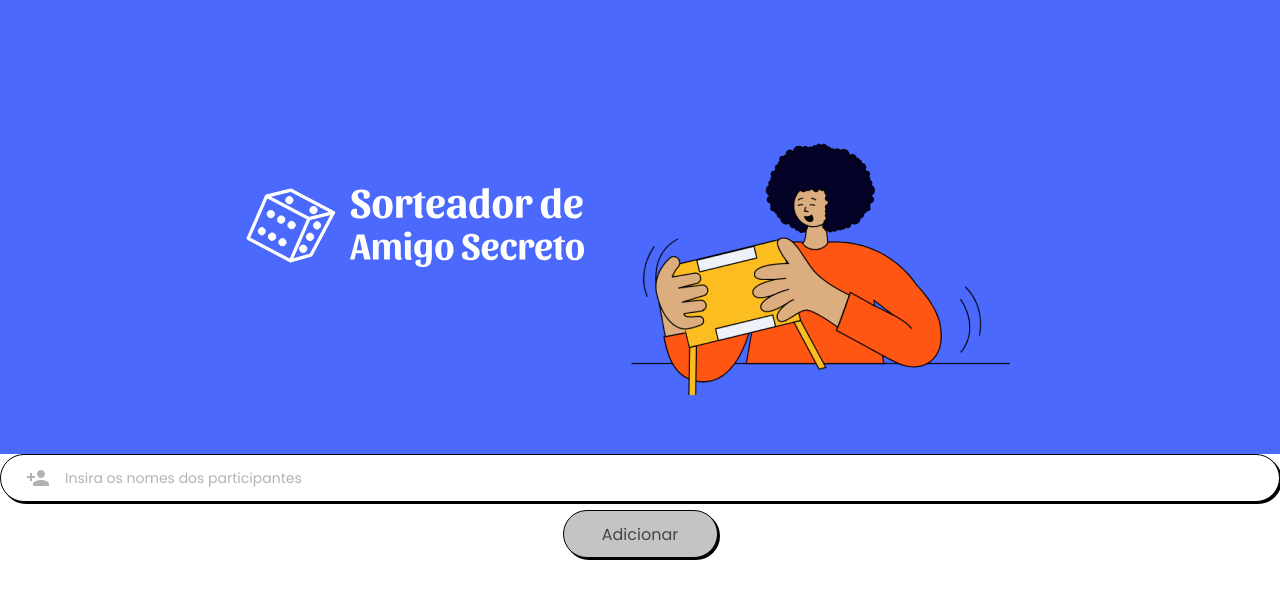
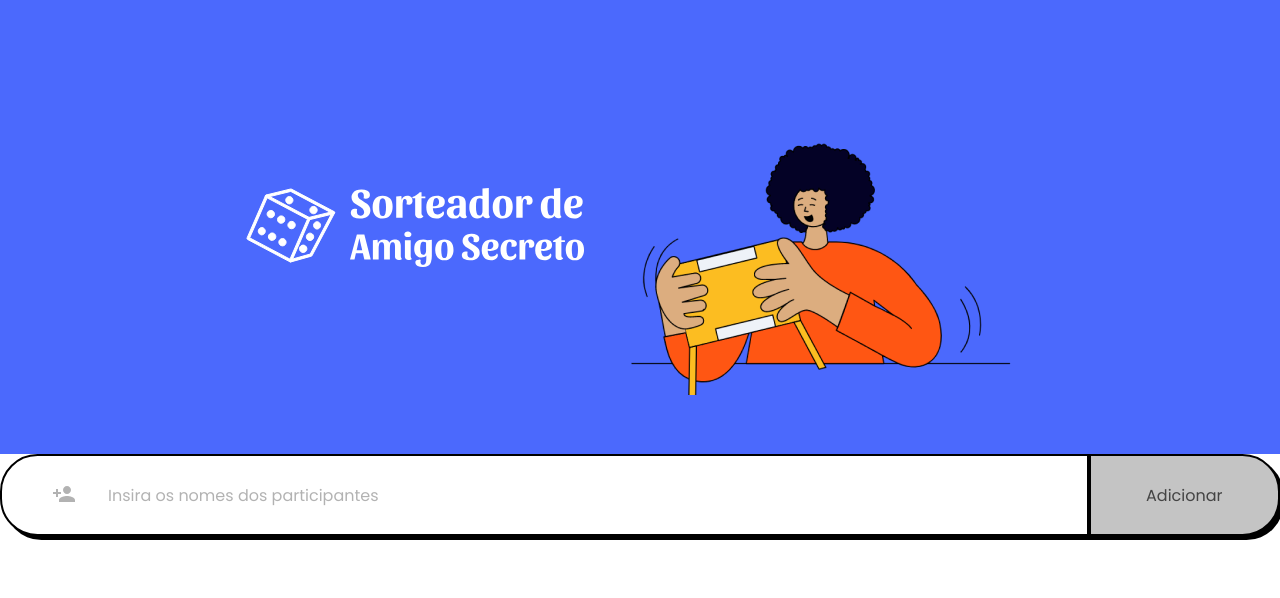
Before and after one commit to GabrielVeroneze/sorteador-amigo-secreto, a React (Vite) app: page / in a window 1280 px wide. Shown: the top 598 px of the page. Built offline with nearby package versions, Linux system fonts and the light colour scheme.

Commit message:
:iphone: feat: Aplica responsividade

```diff
--- a/src/components/Formulario/styles.ts
+++ b/src/components/Formulario/styles.ts
@@ -1,4 +1,5 @@
 import styled from 'styled-components'
+import { device } from '@/styles/Breakpoints'
 
 export const Campo = styled.form`
     align-items: center;
@@ -9,6 +10,10 @@ export const Campo = styled.form`
     font-size: 1rem;
     gap: 0.5rem 0;
     position: relative;
+
+    @media ${device.lg} {
+        flex-direction: row;
+    }
 `
 
 export const Icone = styled.div`
@@ -16,6 +21,11 @@ export const Icone = styled.div`
     left: 26px;
     position: absolute;
     top: 12px;
+
+    @media ${device.lg} {
+        left: 52px;
+        top: 28px;
+    }
 `
 
 export const Input = styled.input`
@@ -31,6 +41,15 @@ export const Input = styled.input`
     &::placeholder {
         color: #0000004d;
     }
+
+    @media ${device.lg} {
+        border: 2px solid #000000;
+        border-radius: 37.5px 0px 0px 37.5px;
+        box-shadow: 4px 4px 0px 0px #000000;
+        font-size: 1rem;
+        height: 82px;;
+        padding: 1.125rem 2.25rem 1.125rem 6.625rem;
+    }
 `
 
 export const Botao = styled.button`
@@ -41,4 +60,12 @@ export const Botao = styled.button`
     font-size: 1rem;
     height: 48px;
     width: 155px;
+
+    @media ${device.lg} {
+        border: 2px solid #000000;
+        border-radius: 0px 37.5px 37.5px 0px;
+        box-shadow: 4px 4px 0px 0px #000000;
+        height: 82px;
+        width: 227px;
+    }
 `
```
